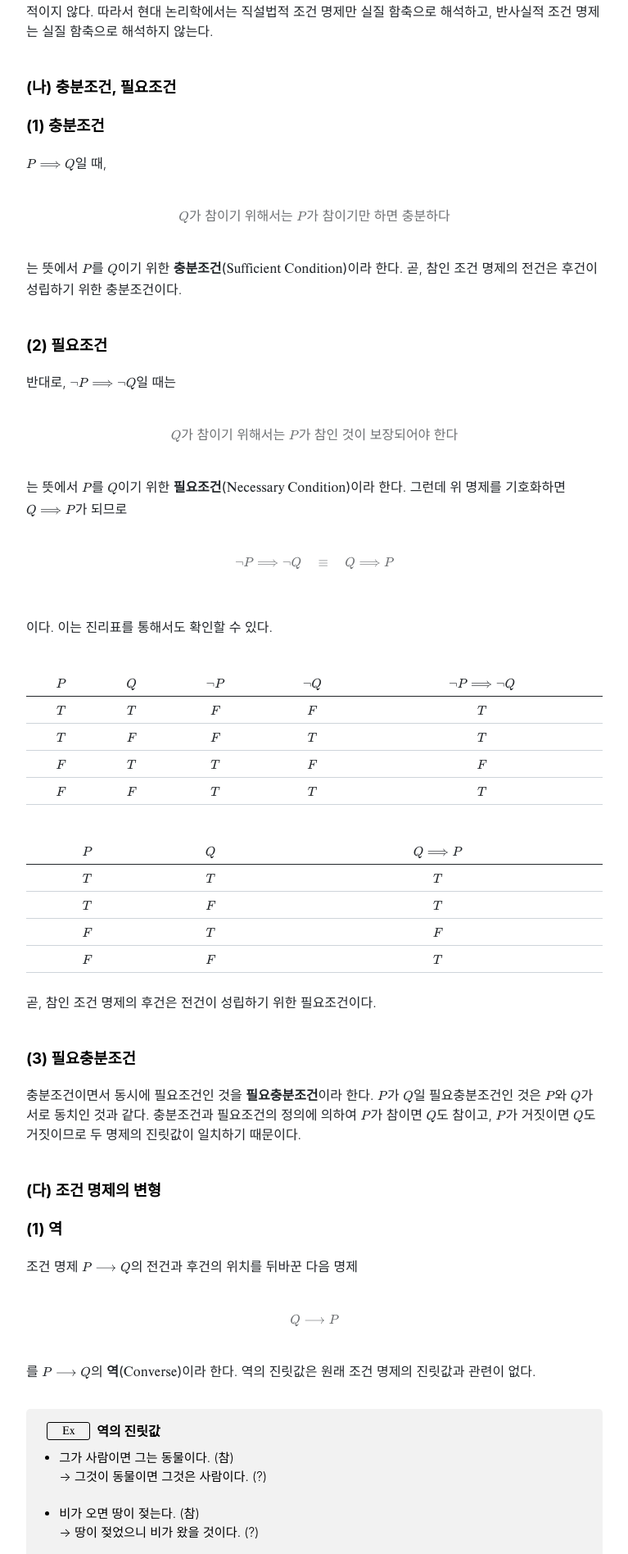
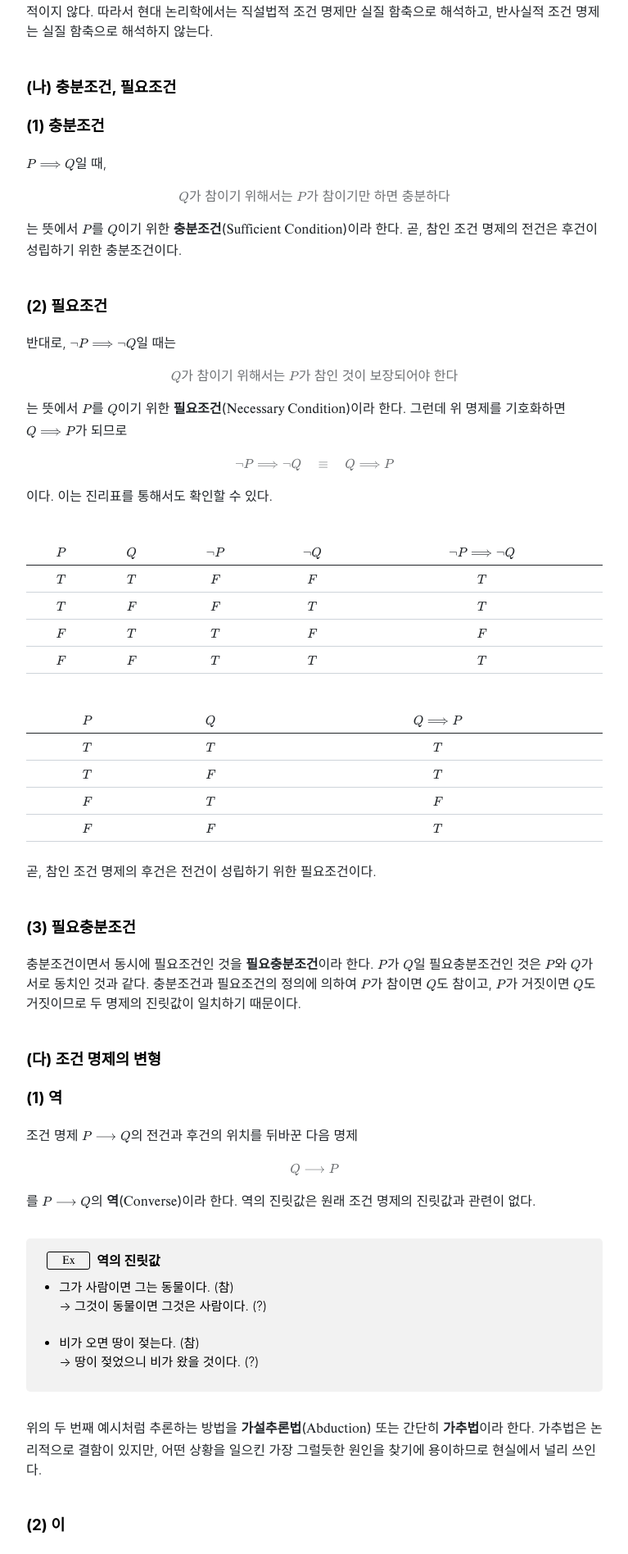
Before and after one commit to Log-zero/Log-zero.github.io, a Jekyll site: the page built from _posts/2027-02-02-명제-논리.md, in a window 1280 px wide. Shown: the part 2641-4537 px from the top of the page at 82% size, without its empty margins (256-1023 px from the left). Built offline with Jekyll 4.4.1, drawn with Linux system fonts in a browser that asks for light colours; nearby versions of some CDN libraries.

Commit message:
blockquote

```diff
--- a/_posts/2027-02-02-명제-논리.md
+++ b/_posts/2027-02-02-명제-논리.md
@@ -133,6 +133,7 @@ $P$이면 $Q$이다.
 비빔밥이 면 요리라면, 인간은 하늘을 날아다닐 수 없다.</li>
 </ul>
 </div>
+
 이 문제를 해결하기 위해 진릿값이 셋 이상인 <span class="term">다치 논리(Many Valued Logic)</span> 체계를 만들어 전건이 거짓인 조건 명제에 참도 거짓도 아닌 또다른 진릿값을 부여하기도 하나, 널리 받아들여지지는 않고 있다.
 <br><br>
 ### ($3$) 조건 명제의 구분
@@ -166,29 +167,26 @@ $P$이면 $Q$이다.
 ### (1) 충분조건
 
 $P \Longrightarrow Q$일 때,
-<br>
-<br>
+
 <blockquote>
 $Q$가 참이기 위해서는 $P$가 참이기만 하면 충분하다
 </blockquote>
-<br>
+
 는 뜻에서 $P$를 $Q$이기 위한 <span class="term">충분조건(Sufficient Condition)</span>이라 한다. 곧, 참인 조건 명제의 전건은 후건이 성립하기 위한 충분조건이다.
 <br><br>
 ### (2) 필요조건
 
 반대로, $\lnot P \Longrightarrow \lnot Q$일 때는
-<br>
-<br>
+
 <blockquote>
 $Q$가 참이기 위해서는 $P$가 참인 것이 보장되어야 한다
 </blockquote>
-<br>
+
 는 뜻에서 $P$를 $Q$이기 위한 <span class="term">필요조건(Necessary Condition)</span>이라 한다. 그런데 위 명제를 기호화하면 $Q \Longrightarrow P$가 되므로
-<br><br>
+
 <blockquote>
 $\lnot P \Longrightarrow \lnot Q \quad \equiv \quad Q \Longrightarrow P$
 </blockquote>
-<br>
 
 이다. 이는 진리표를 통해서도 확인할 수 있다.
 <br>
@@ -239,12 +237,11 @@ $\lnot P \Longrightarrow \lnot Q \quad \equiv \quad Q \Longrightarrow P$
 ### (1) 역
 
 조건 명제 $P \longrightarrow Q$의 전건과 후건의 위치를 뒤바꾼 다음 명제
-<br>
-<br>
+
 <blockquote>
 $Q \longrightarrow P$
 </blockquote>
-<br>
+
 를 $P \longrightarrow Q$의 <span class="term">역(Converse)</span>이라 한다. 역의 진릿값은 원래 조건 명제의 진릿값과 관련이 없다.
 
 <div class="callout" data-callout="ex">
@@ -268,12 +265,11 @@ $Q \longrightarrow P$
 ### (2) 이
 
 $P \longrightarrow Q$의 전건과 후건을 모두 부정한 다음 명제
-<br>
-<br>
+
 <blockquote>
 $\lnot P \longrightarrow \lnot Q$
 </blockquote>
-<br>
+
 를 $P \longrightarrow Q$의 <span class="term">이(Inverse)</span>라 한다. 이의 진릿값 또한 원래 조건 명제의 진릿값과 관련이 없다.
 
 <div class="callout" data-callout="ex">
@@ -296,12 +292,10 @@ $\lnot P \longrightarrow \lnot Q$
 ### (3) 대우
 
 $P \longrightarrow Q$의 전건과 후건의 부정한 다음, 위치를 뒤바꾼 명제
-<br>
-<br>
+
 <blockquote>
 $\lnot Q \longrightarrow \lnot P$
 </blockquote>
-<br>
 
 를 $P \longrightarrow Q$의 <span class="term">대우(Contrapositive)</span>라 한다. 대우와 원래 조건 명제는 항상 동치임을 [위](#2-필요조건)에서 보였다. 곧, 대우의 진릿값은 원래 조건 명제의 진릿값과 일치한다.
 
@@ -324,34 +318,32 @@ $\lnot Q \longrightarrow \lnot P$
 ### (라) 쌍조건($\longleftrightarrow$, $\Longleftrightarrow$)
 
 다음 명제
-<br>
-<br>
+
 <blockquote>
 $P$가 $Q$일 필요충분조건이다.
 </blockquote>
-<br>
+
 를 $P \longleftrightarrow Q$로 쓰고, 참이면 $P \Longleftrightarrow Q$로 쓴다. 필요충분조건의 정의에 의하여
-<br><br>
+
 <blockquote>
 $P \longleftrightarrow Q \quad \equiv \quad (P \longrightarrow Q) \wedge (Q \longrightarrow P)$
 </blockquote>
-<br>
+
 이므로 <span class="term">쌍조건 명제(Biconditional)</span>라 한다. 쌍조건 명제 $P \Longleftrightarrow Q$는 일상 언어로
-<br><br>
+
 - $P$일 때만 $Q$이다($P$ <span lang="en">if and only if</span> $Q$)<br>
 - $P$일 때, $Q$라 한다
-<br><br>
 
 로 나타낼 수 있다. 그런데 이때 조건 명제 $P \Longrightarrow Q$를 일상 언어
-<br><br>
+
 <blockquote>
 $P$일 때, $Q$이다
 </blockquote>
-<br>
+
 로 나타내면 쌍조건 명제와 헷갈릴 수 있으므로, 앞으로 $P \Longrightarrow Q$를 일상 언어로 나타낼 때는
-<br><br>
+
 <blockquote>
 $P$이면 $Q$이다
 </blockquote>
-<br>
+
 로만 쓰기로 한다.
```
